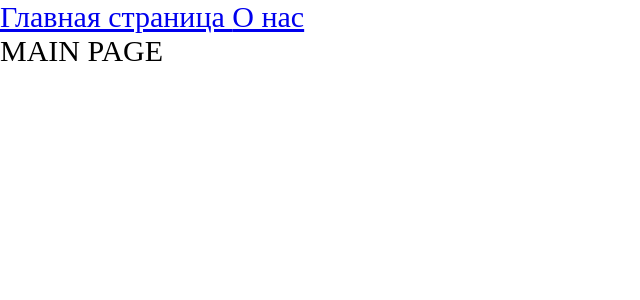
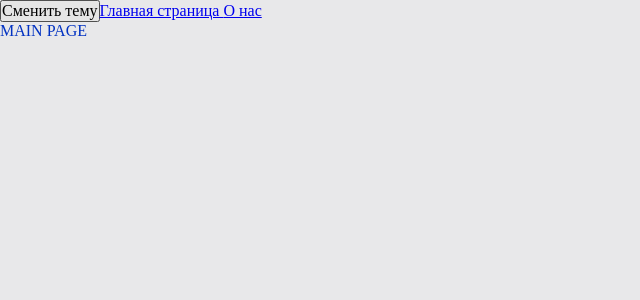
Before and after one commit to AleksandrBarannik/lenta_articles_production, a React app: page / in a window 1280 px wide. Shown: the top 300 px of the page, without its empty margins (0-640 px from the left). Built offline with nearby package versions, Linux system fonts and the light colour scheme; the HTML template or start-up script is replaced by a standard one.

Commit message:
settings CSS variables;global; settings Theme CSS;

```diff
--- a/src/App.tsx
+++ b/src/App.tsx
@@ -1,12 +1,19 @@
-import React, { Suspense } from 'react';
-import  './Index.scss';
+import React, {Suspense} from 'react';
+import  './styles/Index.scss';
 import {Link, Route, Routes} from "react-router-dom";
 import {AboutPageAsync} from "./pages/AboutPage/AboutPage.async";
 import {MainPageAsync} from "./pages/MainPage/MainPage.async";
 
+import {useTheme} from "./theme/useTheme";
+
 const App = () => {
+
+    const {theme,toggleTheme} = useTheme();
+
     return (
-        <div className="app">
+        <div className={`app ${theme}`}>
+
+            <button onClick={toggleTheme}>Сменить тему</button>
             <Link to={'/'}>Главная страница </Link>
             <Link to={'/about'}>О нас</Link>
 
--- a/src/Index.scss
+++ /dev/null
@@ -1,10 +0,0 @@
-* {
-      margin: 0;
-      padding: 0;
-      box-sizing: border-box;
-
-}
-.app {
-      font-size: 30px;
-
-}
--- a/src/index.tsx
+++ b/src/index.tsx
@@ -1,11 +1,14 @@
 import {render} from "react-dom";
 import App from "./App";
 import {BrowserRouter} from "react-router-dom";
+import ThemeProvider from "./theme/ThemeProvider";
 
 
 render(
     <BrowserRouter>
-    <App/>
+        <ThemeProvider>
+            <App/>
+        </ThemeProvider>
     </BrowserRouter>,
     document.getElementById("root"),
 )
--- /dev/null
+++ b/src/styles/Index.scss
@@ -0,0 +1,14 @@
+@import "reset";
+@import "variables/global";
+@import "themes/normal";
+@import "themes/dark";
+
+.app {
+      font-size: var(--font-m);
+
+      background: var(--bg-color) ;
+      color: var(--primary-color);
+
+      min-height: 100vh;
+
+}
--- /dev/null
+++ b/src/styles/reset.scss
@@ -0,0 +1,15 @@
+//Для обнуления стилей и установки наследуемого шрифта
+* {
+    margin: 0;
+    padding: 0;
+    box-sizing: border-box;
+
+}
+
+input,
+button,
+textarea,
+select {
+    margin: 0;
+  font: inherit;
+}
--- /dev/null
+++ b/src/styles/themes/dark.scss
@@ -0,0 +1,7 @@
+.app.dark{
+    --bg-color: #090949;
+
+    --primary-color: #049604;//Цвет Заголовков ссылок и тд
+    --secondary-color: #04ff04; //Цвет обычного текста
+
+}
--- /dev/null
+++ b/src/styles/themes/normal.scss
@@ -0,0 +1,7 @@
+:root{
+  --bg-color: #e8e8ea;
+
+  --primary-color: #0232c2;//Цвет Заголовков ссылок и тд
+  --secondary-color: #0449e0; //Цвет обычного текста
+
+}
--- /dev/null
+++ b/src/styles/variables/global.scss
@@ -0,0 +1,15 @@
+:root {
+  --font-family-main: Consolas, "Times New Roman", serif; //Тип шрифта
+
+  --font-size-m: 16px; // переменная со стандартным шрифтом
+  --font-line-m: 24px; //Высота линии шрифта
+  //Обьедененная переменная  для стандартного шрифта
+  --font-m: var (--font-size-m) / var (--font-line-m) / var (--font-family-main);
+
+  --font-size-l: 24px; // Для заголовков
+  --font-line-l: 32px; //Высота линии шрифта
+
+  //Обьедененная переменная для заголовков
+  --font-l: var (--font-size-l) / var (--font-line-l) / var (--font-family-main);
+
+}
--- /dev/null
+++ b/src/theme/ThemeContext.ts
@@ -0,0 +1,17 @@
+import {createContext} from "react";
+
+
+export enum Theme {
+    LIGHT = 'light',
+    DARK = 'dark',
+}
+
+export  interface ThemeContextProps{
+    theme?: Theme;
+    setTheme?: (theme: Theme)=> void;
+}
+
+export const ThemeContext = createContext<ThemeContextProps>({});
+
+//ключ - чтобы тема сохранялась при закрытии браузера
+export const LOCAL_STORAGE_THEME_KEY = 'theme';
--- /dev/null
+++ b/src/theme/ThemeProvider.tsx
@@ -0,0 +1,22 @@
+import React, {FC, useMemo, useState} from 'react';
+import {LOCAL_STORAGE_THEME_KEY, Theme, ThemeContext} from './ThemeContext';
+
+const defaultTheme = localStorage.getItem(LOCAL_STORAGE_THEME_KEY) as Theme || Theme.LIGHT;
+
+
+const ThemeProvider: FC = ({children}) => {
+    const [theme,setTheme] = useState<Theme>(defaultTheme);
+
+    const defaultProps = useMemo(()=>({
+        theme: theme,
+        setTheme: setTheme
+    }),[theme])
+
+    return (
+        <ThemeContext.Provider value={defaultProps}>
+            {children}
+        </ThemeContext.Provider>
+    );
+};
+
+export default ThemeProvider;
--- /dev/null
+++ b/src/theme/useTheme.ts
@@ -0,0 +1,21 @@
+import {LOCAL_STORAGE_THEME_KEY, Theme, ThemeContext} from "./ThemeContext";
+import {useContext} from "react";
+
+interface useThemeResult{
+    toggleTheme: ()=> void;
+    theme: Theme;
+}
+
+export  function useTheme():useThemeResult {
+
+    const {theme,setTheme} = useContext(ThemeContext);
+
+    const toggleTheme = ()=>
+    {
+        const newTheme = theme === Theme.DARK ? Theme.LIGHT : Theme.DARK
+        setTheme(newTheme);
+        localStorage.setItem(LOCAL_STORAGE_THEME_KEY,newTheme);
+    }
+    return {theme,toggleTheme}
+
+}
```
